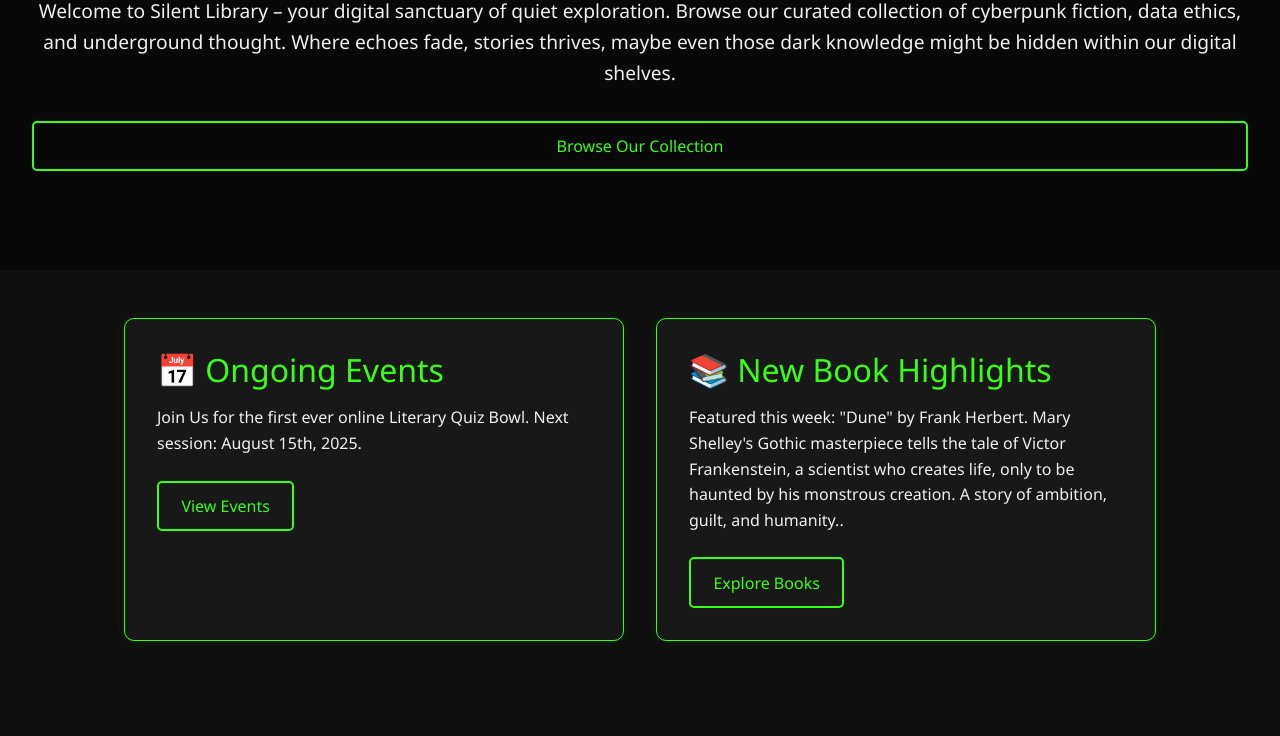
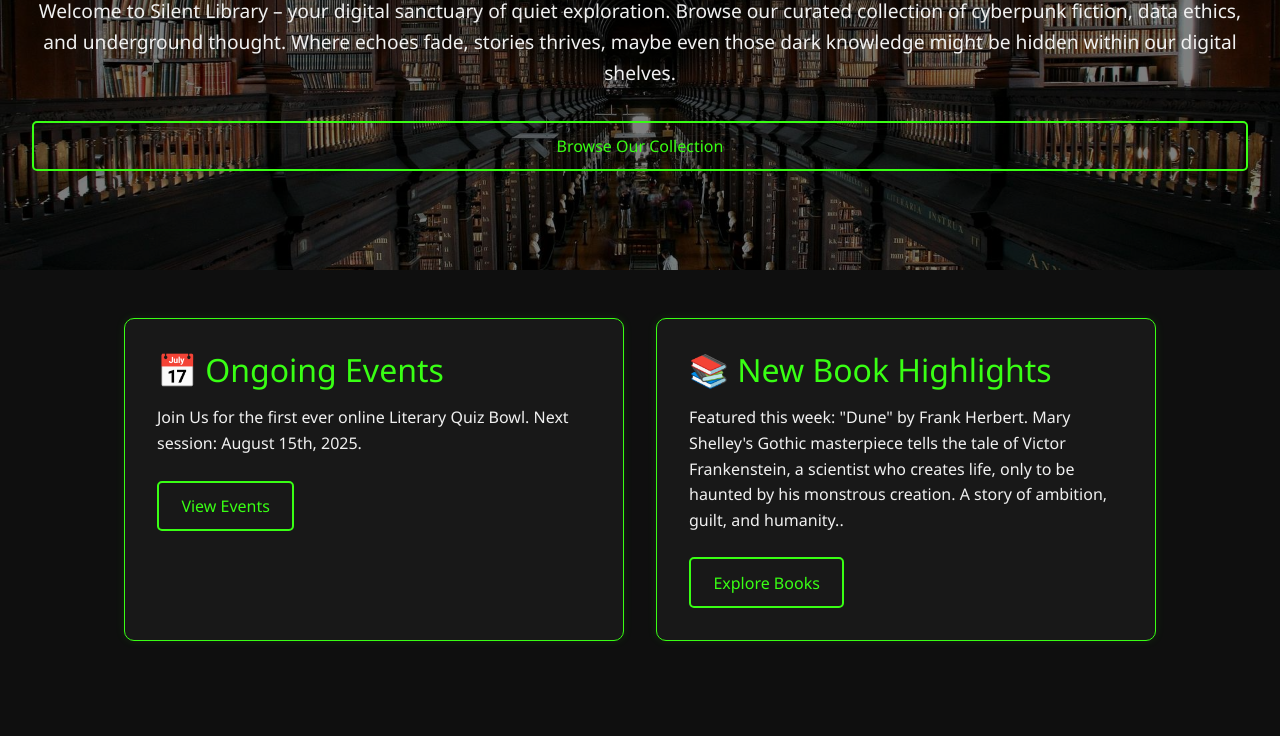
Before and after one commit to Kundarz/Silent-Library, a plain HTML site: page index.html in a window 1280 px wide. Shown: the part 364-1100 px from the top of the page. Drawn offline with nearby package versions, Linux system fonts and the light colour scheme.

Commit message:
Update styles.css

```diff
--- a/css/styles.css
+++ b/css/styles.css
@@ -101,7 +101,7 @@ header {
 /* Hero */
 .hero {
   position: relative;
-  background: url('assets/Hero.jpg') center/cover no-repeat, #111;
+  background: url('../assets/Hero.jpg') center/cover no-repeat, #111;
   min-height: 450px;
   text-align: center;
   color: var(--primary-color);
```
